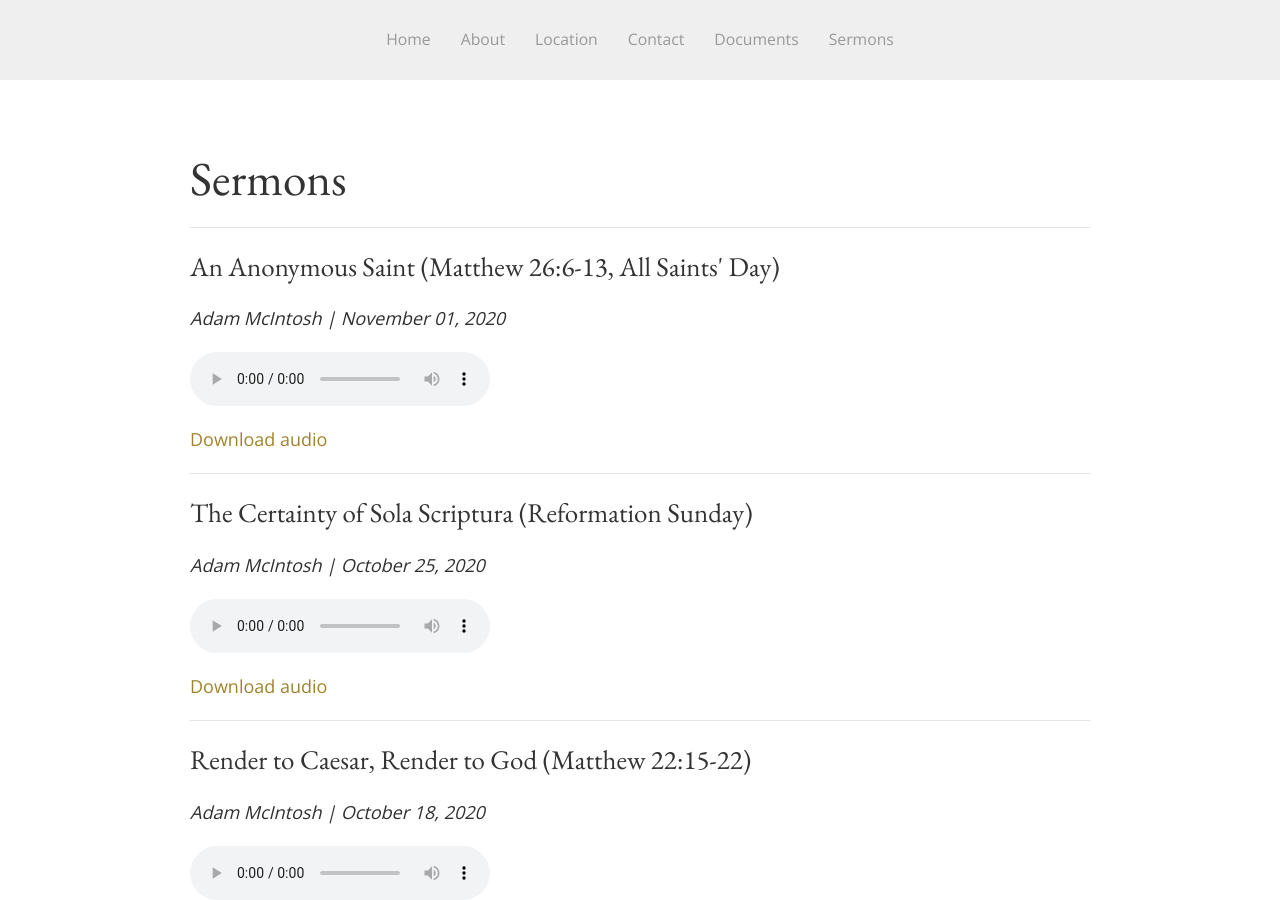
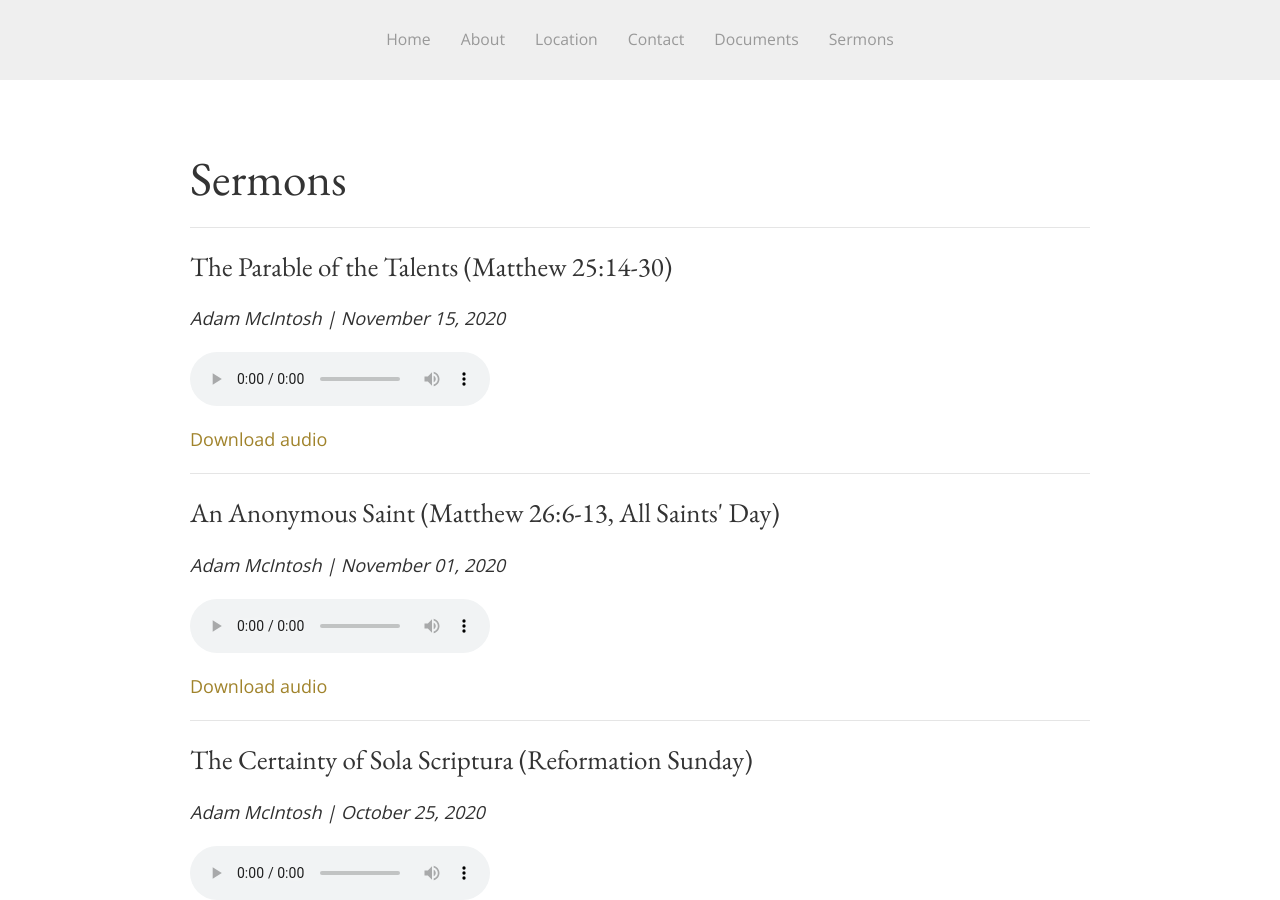
Before and after one commit to SaintDavidsChurch/website, a Jekyll site: the page built from sermons.html, in a window 1280 px wide and 900 px high. Built offline with Jekyll 4.4.1, drawn with Linux system fonts in a browser that asks for light colours.

Commit message:
Updated by InferCMS

```diff
--- a/_data/sermons.yml
+++ b/_data/sermons.yml
@@ -158,3 +158,7 @@
   date: '2020-11-01'
   preacher: Adam McIntosh
   audio_file: https://saintdavids.church/assets/sermons/2020/November/Adam-McIntosh_November1-2020_Matt26.6-13_AllSaints.mp3
+- title: The Parable of the Talents (Matthew 25:14-30)
+  date: '2020-11-15'
+  preacher: Adam McIntosh
+  audio_file: https://saintdavids.church/assets/sermons/2020/November/Adam-McIntosh_November15-2020_Matt25.14-30.mp3
```
